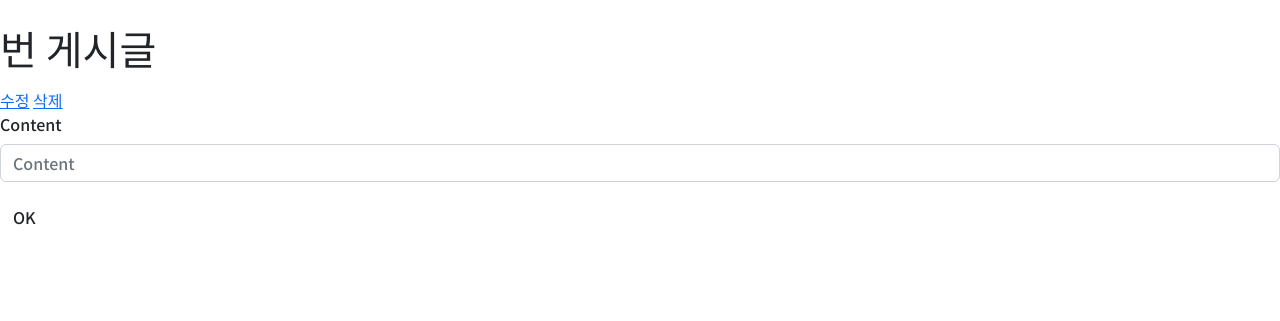
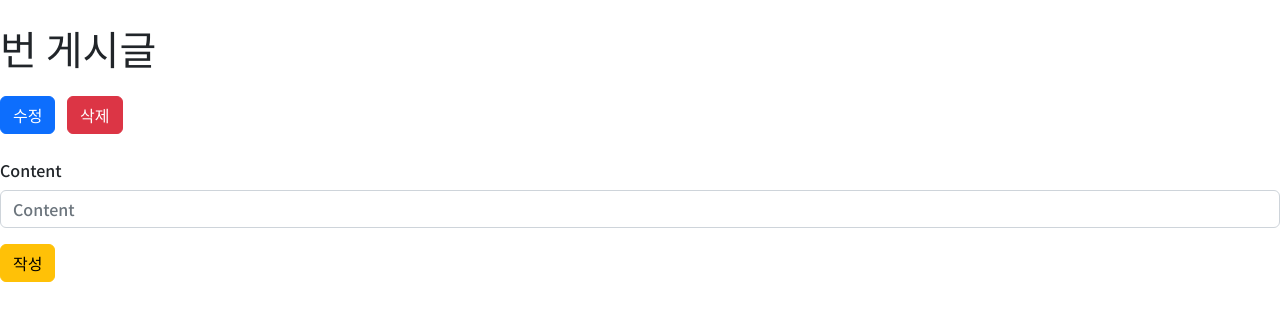
Before and after one commit to dongwonbaek/1021_pair_project, a Django app: template reviews/templates/reviews/detail.html in a window 1280 px wide. Shown: the part 73-394 px from the top of the page. Run offline with Django 3.2, Linux system fonts and the light colour scheme; the template is opened without the code that fills it: values that come from a table or form of the project are taken from there, others are empty; some libraries are stand-ins or nearby versions.

Commit message:
reviews/grade

```diff
--- a/reviews/models.py
+++ b/reviews/models.py
@@ -1,4 +1,5 @@
 from django.db import models
+from django.core.validators import MinValueValidator, MaxValueValidator
 from django.conf import settings
 
 # Create your models here.
@@ -7,7 +8,7 @@ class Review(models.Model):
     title = models.CharField(max_length=80)
     content = models.TextField()
     movie_name = models.CharField(max_length=40)
-    grade = models.IntegerField()
+    grade = models.IntegerField(validators=[MinValueValidator(0), MaxValueValidator(5)], help_text="0~5사이 값으로 입력하세요")
     created_at = models.DateTimeField(auto_now_add=True)
     updated_at = models.DateTimeField(auto_now=True)
 
--- a/reviews/templates/reviews/detail.html
+++ b/reviews/templates/reviews/detail.html
@@ -5,9 +5,10 @@
   <h1>{{ review.pk }}번 게시글</h1>
   <h3>{{ review.title }}</h3>
   <p>{{ review.content }}</p>
-
-  <a href="{% url 'reviews:update' review.pk %}">수정</a>
-  <a href="{% url 'reviews:delete' review.pk %}">삭제</a>
+  <div class="my-4">
+    <button class="me-2 btn btn-primary" href="{% url 'reviews:update' review.pk %}">수정</button>
+    <button class="btn btn-danger" href="{% url 'reviews:delete' review.pk %}">삭제</button>
+  </div>
   {% for comment in comments %}
     <p>{{ comment.user }}
       |
@@ -17,6 +18,6 @@
   <form action="{% url 'reviews:create_comment' review.pk %}" method="POST">
     {% csrf_token %}
     {% bootstrap_form comment_form %}
-    <input class='btn' type="submit" value="OK">
+    <input class='btn btn-warning' type="submit" value="작성">
   </form>
 {% endblock content %}
--- a/reviews/templates/reviews/index.html
+++ b/reviews/templates/reviews/index.html
@@ -4,8 +4,8 @@
   <table class="table">
     <thead>
       <tr>
-        <th scope="col">번호</th>
-        <th scope="col">리뷰제목</th>
+        <th class="col-3">번호</th>
+        <th class="col-9">리뷰제목</th>
       </tr>
     </thead>
     <tbody>
```
Also changed, not shown: reviews/migrations/0002_alter_review_grade.py (added).
